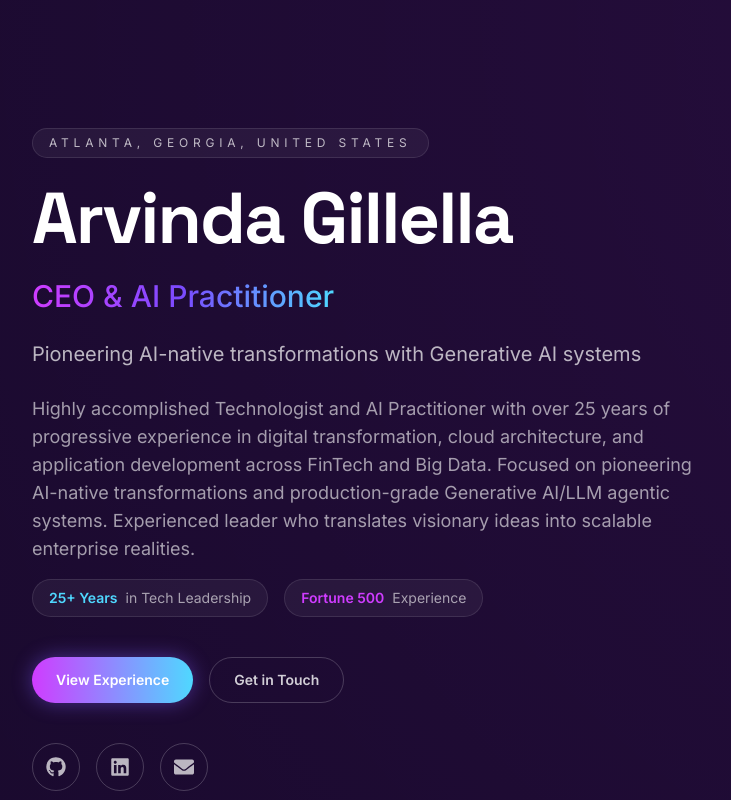
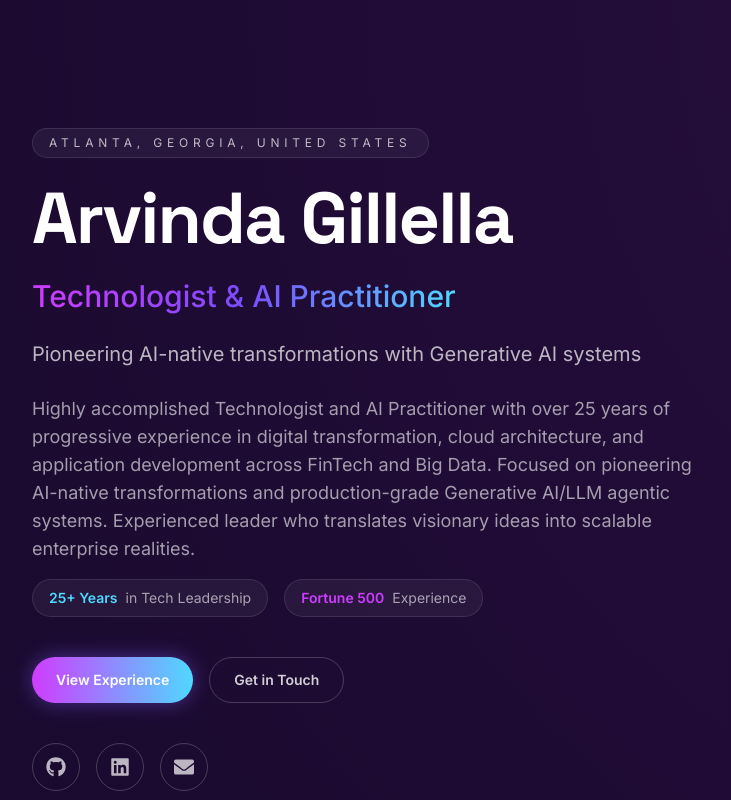
Before and after one commit to gillella/gillella.github.io, a Next.js app: page / in a window 1280 px wide. Shown: the top 800 px of the page, without its empty margins (0-731 px from the left). Built offline with nearby package versions, Linux system fonts and the light colour scheme.

Commit message:
Update hero title wording

```diff
--- a/src/data/profile.ts
+++ b/src/data/profile.ts
@@ -1,6 +1,6 @@
 export const profile = {
   name: 'Arvinda Gillella',
-  title: 'CEO & AI Practitioner',
+  title: 'Technologist & AI Practitioner',
   tagline: 'Pioneering AI-native transformations with Generative AI systems',
   location: 'Atlanta, Georgia, United States',
   bio: 'Highly accomplished Technologist and AI Practitioner with over 25 years of progressive experience in digital transformation, cloud architecture, and application development across FinTech and Big Data. Focused on pioneering AI-native transformations and production-grade Generative AI/LLM agentic systems. Experienced leader who translates visionary ideas into scalable enterprise realities.',
```
